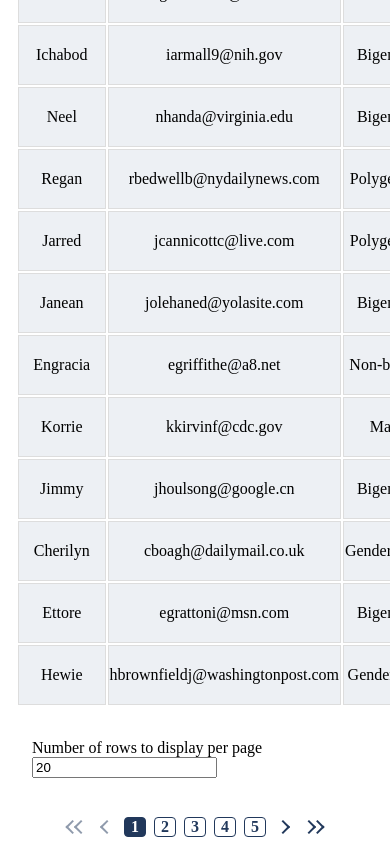
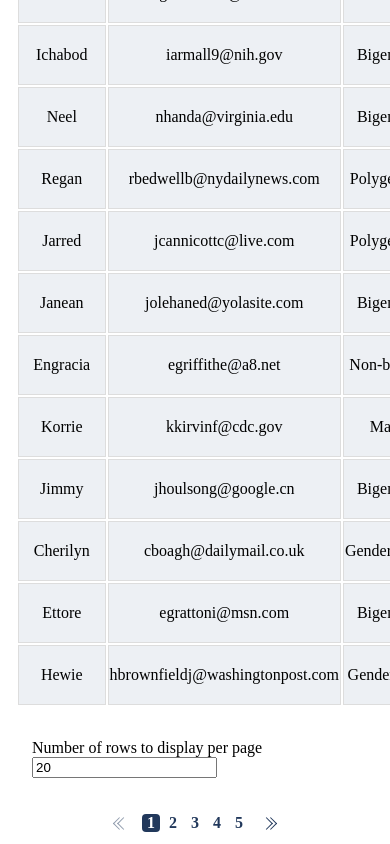
Before and after one commit to asif-almahmud/simple-pagination, a React (Create React App) app: page / in a window 390 px wide. Shown: the part 577-1421 px from the top of the page. Built offline with nearby package versions, Linux system fonts and the light colour scheme.

Commit message:
Added media queries for small devices

```diff
--- a/src/components/pagination/Paginate.module.css
+++ b/src/components/pagination/Paginate.module.css
@@ -36,13 +36,13 @@
   transform: rotate(135deg);
   -webkit-transform: rotate(135deg);
 }
-/*  */
+
+/* Main Styles */
 .paginationContainer {
   width: 100%;
   display: flex;
   justify-content: center;
   align-items: center;
-  /* height: 40px; */
 }
 .firstPageActive,
 .lastPageActive {
@@ -63,10 +63,9 @@
 
 .firstPageInactive:hover,
 .lastPageInactive:hover {
-  color: var(--color-blue-violet);
   font-weight: 700;
 }
-/* ------------------------------ Page No ---------------------------- */
+
 .pageNoActive {
   margin: 4px;
   padding: 0px 6px;
@@ -94,3 +93,124 @@
   color: white;
   background-color: #000000;
 }
+
+/* ---------- For Small Devices ----------- */
+
+/* ---------------- max-width: 500px ------------------ */
+
+@media only screen and (max-width: 500px) {
+  .arrow {
+    display: none;
+  }
+
+  .firstPageActive,
+  .lastPageActive {
+    margin: 6px;
+  }
+  .firstPageInactive,
+  .lastPageInactive {
+    margin: 6px;
+  }
+}
+
+/* ---------------- max-width: 420px ------------------ */
+
+@media only screen and (max-width: 420px) {
+  .arrow {
+    display: none;
+  }
+
+  .arrowDouble {
+    border: solid rgb(0, 0, 0);
+    border-width: 0 1px 1px 0;
+    display: inline-block;
+    padding: 4px;
+  }
+
+  .arrowDouble::after {
+    content: "";
+    border: solid;
+    border-color: inherit;
+    border-width: 0 1px 1px 0;
+    display: inline-block;
+    padding: 4px;
+    position: absolute;
+    inset: 0px;
+    left: 3px;
+    top: 3px;
+  }
+
+  .firstPageActive,
+  .lastPageActive {
+    margin: 4px;
+  }
+  .firstPageInactive,
+  .lastPageInactive {
+    margin: 4px;
+  }
+
+  .pageNoActive {
+    margin: 2px;
+    padding: 0px 5px;
+    border: 0px;
+    font-size: 16px;
+  }
+
+  .pageNoInactive {
+    margin: 2px;
+    padding: 0px 5px;
+    border: 0px;
+    font-size: 16px;
+  }
+}
+
+/* ---------------- max-width: 324px ------------------ */
+
+@media only screen and (max-width: 324px) {
+  .arrow {
+    display: none;
+  }
+
+  .arrowDouble {
+    border: solid rgb(0, 0, 0);
+    border-width: 0 1px 1px 0;
+    display: inline-block;
+    padding: 4px;
+  }
+
+  .arrowDouble::after {
+    content: "";
+    border: solid;
+    border-color: inherit;
+    border-width: 0 1px 1px 0;
+    display: inline-block;
+    padding: 4px;
+    position: absolute;
+    inset: 0px;
+    left: 3px;
+    top: 3px;
+  }
+
+  .firstPageActive,
+  .lastPageActive {
+    margin: 3px;
+  }
+  .firstPageInactive,
+  .lastPageInactive {
+    margin: 3px;
+  }
+
+  .pageNoActive {
+    margin: 1px;
+    padding: 0px 4px;
+    border: 0px;
+    font-size: 15px;
+  }
+
+  .pageNoInactive {
+    margin: 1px;
+    padding: 0px 4px;
+    border: 0px;
+    font-size: 15px;
+  }
+}
```
